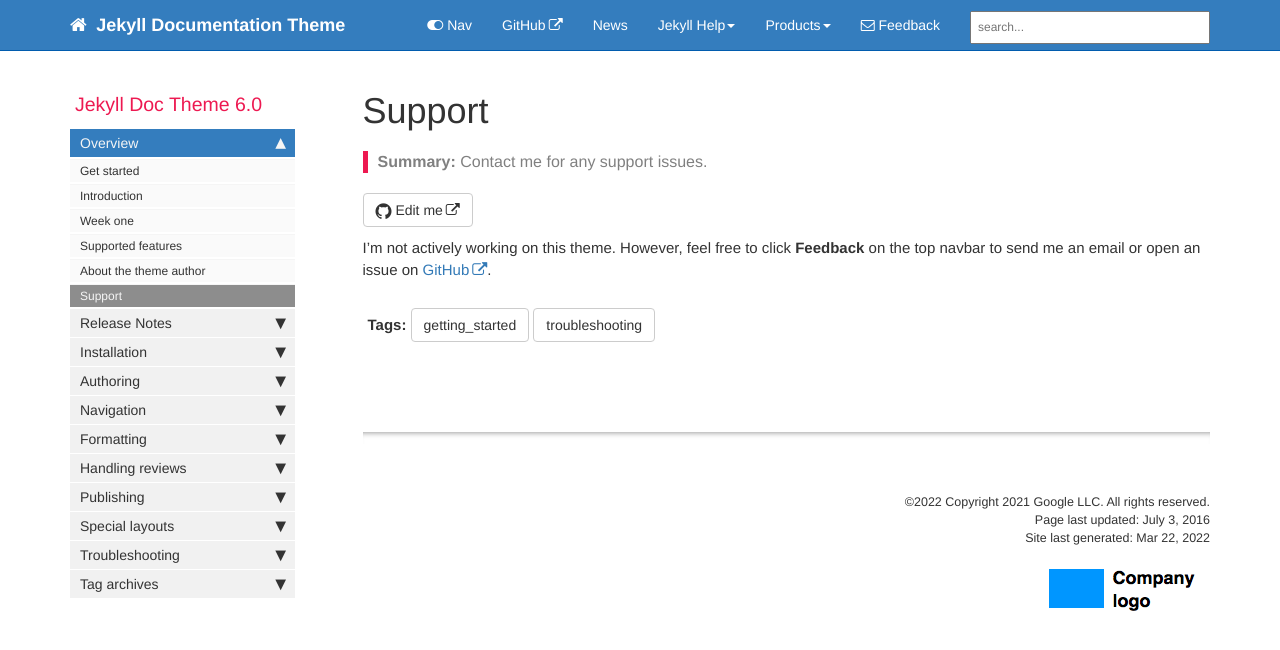
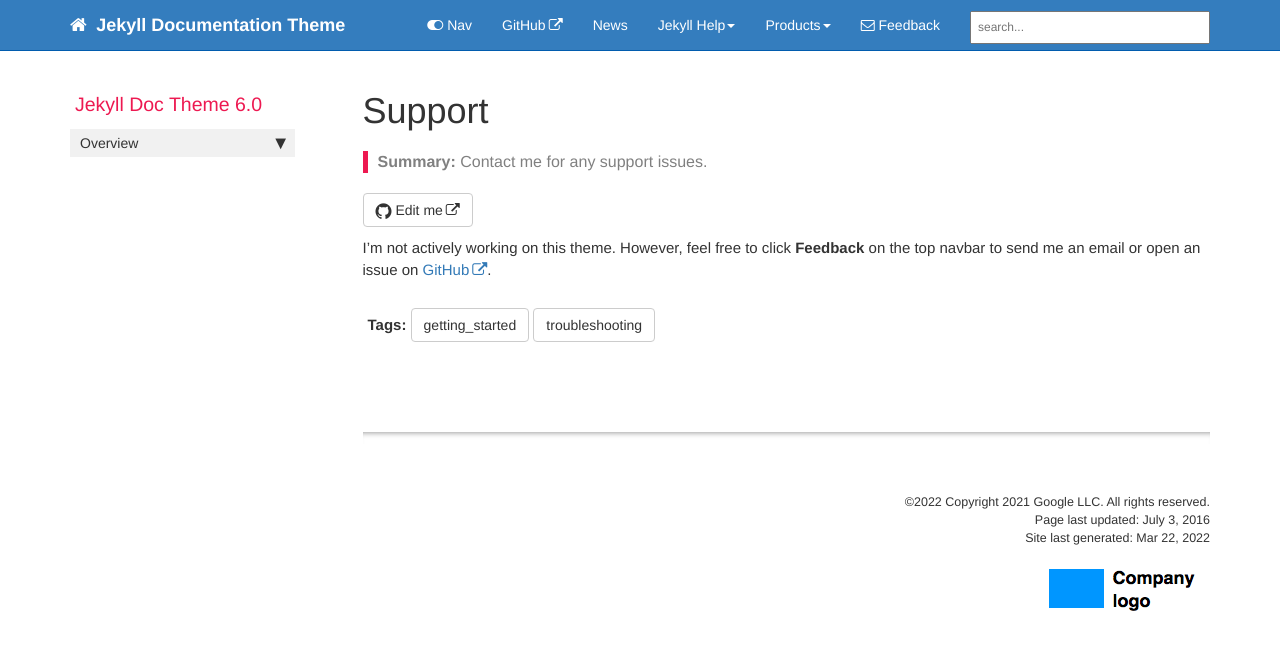
Before and after one commit to rambethina/java, a Jekyll site: the page built from pages/mydoc/mydoc_support.md, in a window 1280 px wide. Shown: the top 650 px of the page. Built offline with Jekyll 4.4.1, drawn with Linux system fonts in a browser that asks for light colours; comment, search, counter and statistics services are not loaded; part of the change alters nothing that is shown.

Commit message:
Clean up my docs

```diff
--- a/_data/sidebars/mydoc_sidebar.yml
+++ b/_data/sidebars/mydoc_sidebar.yml
@@ -28,274 +28,10 @@ entries:
       output: web, pdf
       type: homepage
 
-    - title: Introduction
-      url: /mydoc_introduction.html
-      output: web, pdf
-
     - title: Week one
       url: /mydoc_week_one.html
       output: web, pdf
 
-    - title: Supported features
-      url: /mydoc_supported_features.html
-      output: web, pdf
 
-    - title: About the theme author
-      url: /mydoc_about.html
-      output: web, pdf
-
-    - title: Support
-      url: /mydoc_support.html
-      output: web, pdf
-
-  - title: Release Notes
-    output: web, pdf
-    folderitems:
-
-    - title: 6.0 Release notes
-      url: /mydoc_release_notes_60.html
-      output: web, pdf
-
-    - title: 5.0 Release notes
-      url: /mydoc_release_notes_50.html
-      output: web, pdf
-
-  - title: Installation
-    output: web, pdf
-    folderitems:
-
-    - title: About Ruby, Gems, Bundler, etc.
-      url: /mydoc_about_ruby_gems_etc.html
-      output: web, pdf
-
-    - title: Install Jekyll on Mac
-      url: /mydoc_install_jekyll_on_mac.html
-      output: web, pdf
-
-    - title: Install Jekyll on Windows
-      url: /mydoc_install_jekyll_on_windows.html
-      output: web, pdf
-
-  - title: Authoring
-    output: web, pdf
-
-    folderitems:
-    - title: Pages
-      url: /mydoc_pages.html
-      output: web, pdf
-
-    - title: Posts
-      url: /mydoc_posts.html
-      output: web, pdf
-
-    - title: Lists
-      url: /mydoc_lists.html
-      output: web, pdf
-
-    - title: Conditional logic
-      url: /mydoc_conditional_logic.html
-      output: web, pdf
-
-    - title: Content reuse
-      url: /mydoc_content_reuse.html
-      output: web, pdf
-
-    - title: Collections
-      url: /mydoc_collections.html
-      output: web, pdf
-
-    - title: WebStorm editor tips
-      url: /mydoc_webstorm_text_editor.html
-      output: web, pdf
-
-    - title: Atom editor tips
-      url: /mydoc_atom_text_editor.html
-      output: web, pdf
-
-  - title: Navigation
-    output: web, pdf
-
-    folderitems:
-    - title: Sidebar navigation
-      url: /mydoc_sidebar_navigation.html
-      output: web, pdf
-
-    - title: YAML tutorial in the context of Jekyll
-      url: /mydoc_yaml_tutorial.html
-      output: web, pdf
-
-    - title: Tags
-      url: /mydoc_tags.html
-      output: web, pdf
-
-    - title: Series
-      url: /mydoc_series.html
-      output: web, pdf
-
-  - title: Formatting
-    output: web, pdf
-
-    folderitems:
-    - title: Tooltips
-      url: /mydoc_adding_tooltips.html
-      output: web, pdf
-
-    - title: Alerts
-      url: /mydoc_alerts.html
-      output: web, pdf
-
-    - title: Icons
-      url: /mydoc_icons.html
-      output: web, pdf
-
-    - title: Images
-      url: /mydoc_images.html
-      output: web, pdf
-
-    - title: Code samples
-      url: /mydoc_code_samples.html
-      output: web, pdf
-
-    - title: Labels
-      url: /mydoc_labels.html
-      output: web, pdf
-
-    - title: Links
-      url: /mydoc_hyperlinks.html
-      output: web, pdf
-
-    - title: Navtabs
-      url: /mydoc_navtabs.html
-      output: web, pdf
-
-    - title: Tables
-      url: /mydoc_tables.html
-      output: web, pdf
-
-    - title: Syntax highlighting
-      url: /mydoc_syntax_highlighting.html
-      output: web, pdf
-
-    - title: Workflow maps
-      url: /mydoc_workflow_maps.html
-      output: web, pdf
-
-  - title: Handling reviews
-    output: web, pdf
-
-    folderitems:
-    - title: Commenting on files
-      url: /mydoc_commenting_on_files.html
-      output: web, pdf
-
-#    - title: Git collaboration
-#      url: /mydoc_git_collaboration
-#      output: web, pdf
-
-  - title: Publishing
-    output: web, pdf
-
-    folderitems:
-    - title: Build arguments
-      url: /mydoc_build_arguments.html
-      output: web, pdf
-
-    - title: Themes
-      url: /mydoc_themes.html
-      output: web, pdf
-
-    - title: Generating PDFs
-      url: /mydoc_generating_pdfs.html
-      output: web, pdf
-
-    - title: Help APIs and UI tooltips
-      url: /mydoc_help_api.html
-      output: web, pdf
-
-    - title: Search configuration
-      url: /mydoc_search_configuration.html
-      output: web, pdf
-
-    - title: iTerm profiles
-      url: /mydoc_iterm_profiles.html
-      output: web, pdf
-
-    - title: Pushing builds to server
-      url: /mydoc_push_build_to_server.html
-      output: web, pdf
-
-    - title: Publishing on Github Pages
-      url: /mydoc_publishing_github_pages.html
-      output: web, pdf
-
-  - title: Special layouts
-    output: web, pdf
-
-    folderitems:
-    - title: Knowledge-base layout
-      url: /mydoc_kb_layout.html
-      output: web, pdf
-
-    - title: Glossary layout
-      url: /mydoc_glossary.html
-      output: web, pdf
-
-    - title: FAQ layout
-      url: /mydoc_faq_layout.html
-      output: web, pdf
-
-    - title: Shuffle layout
-      url: /mydoc_shuffle.html
-      output: web, pdf
-
-  - title: Troubleshooting
-    output: web, pdf
-
-    folderitems:
-
-    - title: Troubleshooting
-      url: /mydoc_troubleshooting.html
-      output: web, pdf
-
-  - title: Tag archives
-    output: web
-    folderitems:
-
-    - title: Tag archives overview
-      url: /mydoc_tag_archives_overview.html
-      output: web
-
-      subfolders:
-      - title: Tag archive pages
-        output: web
-        subfolderitems:
-
-        - title: Formatting pages
-          url: /tag_formatting.html
-          output: web
-
-        - title: Navigation pages
-          url: /tag_navigation.html
-          output: web
-
-        - title: Content types pages
-          url: /tag_content_types.html
-          output: web
-
-        - title: Publishing pages
-          url: /tag_publishing.html
-          output: web
-
-        - title: Special layout pages
-          url: /tag_special_layouts.html
-          output: web
-
-        - title: Collaboration pages
-          url: /tag_collaboration.html
-          output: web
-
-        - title: Troubleshooting pages
-          url: /tag_troubleshooting.html
-          output: web
 
 # Copyright 2021 Google LLC
```
